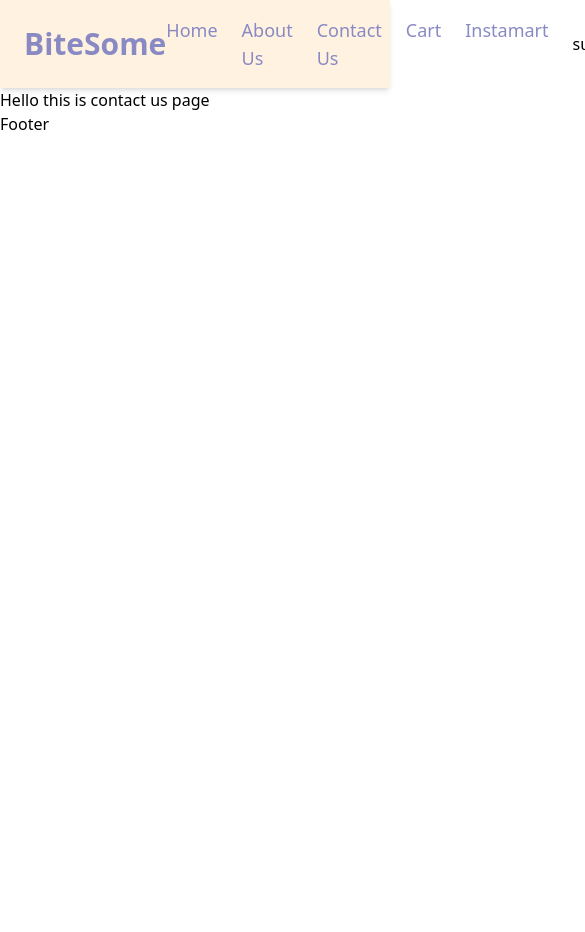
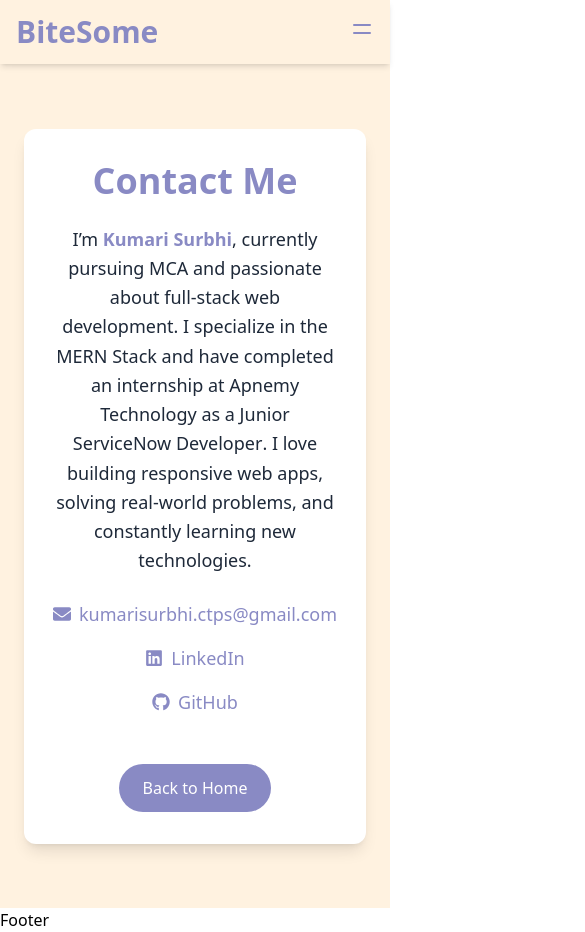
Before and after one commit to its-surbhi02/react-project, a React (Vite) app: page /contact in a window 390 px wide. Shown: the top 932 px of the page, 585 px wide, since content can reach past the window. Before the commit the page ends 844 px from the top, so only its background shows below. Built offline with nearby package versions, Linux system fonts and the light colour scheme.

Commit message:
fixes bugs

```diff
--- a/package.json
+++ b/package.json
@@ -19,6 +19,7 @@
     "@tailwindcss/postcss": "^4.1.11",
     "react": "^19.0.0",
     "react-dom": "^19.0.0",
+    "react-icons": "^5.5.0",
     "react-redux": "^9.2.0",
     "react-router": "^7.6.3",
     "react-router-dom": "^7.6.3",
--- a/src/components/About.js
+++ b/src/components/About.js
@@ -3,10 +3,42 @@ import { Outlet } from "react-router";
 const About = () =>{
 
     return (
-        <div>
-            <h1>About us page</h1>
-            <Outlet/>
-        </div>
+        <>
+        <div className="bg-[#fff2e0] min-h-screen flex flex-col items-center px-6 py-12 text-gray-800">
+      <div className="max-w-4xl text-center">
+        <h1 className="text-5xl font-bold text-[#898ac4] mb-4">Welcome to BiteSome</h1>
+        <p className="text-xl text-[#a2aadb] mb-8 italic">Crafted with care. Delivered with code.</p>
+
+        <p className="text-lg mb-4 leading-relaxed">
+          <span className="font-semibold text-[#898ac4]">BiteSome</span> is a food delivery web app designed and developed as a
+          solo project using <span className="font-medium">React</span>. It's a single-page application (SPA) that showcases not only a smooth user experience, but also my dedication to frontend development, UI design, and component-based architecture.
+        </p>
+
+        <p className="text-lg mb-4 leading-relaxed">
+          This project isn’t about real food delivery—it’s about showing what’s possible when creativity meets code.
+          From routing and responsive layouts to reusable components and clean design,
+          BiteSome reflects my journey as a developer who loves building user-first applications.
+        </p>
+
+        <p className="text-lg mb-4 leading-relaxed">
+          As a solo developer, I took on the roles of designer, developer, and tester to create a seamless and
+          visually appealing experience that feels alive and easy to use.
+        </p>
+
+        <p className="text-lg mb-8 leading-relaxed">
+          Whether you're here to explore my skills, or just curious about my passion for development—thank you for stopping by!
+        </p>
+
+        <a
+          href="/"
+          className="inline-block px-6 py-3 rounded-full bg-[#898ac4] text-white hover:bg-[#a2aadb] transition shadow-md"
+        >
+          Back to Home
+        </a>
+      </div>
+    </div>
+    <Outlet/>
+    </>
     )
 }
 export default About;
--- a/src/components/Contact.js
+++ b/src/components/Contact.js
@@ -1,4 +1,65 @@
-const Contact = () =>{
-    return <h1>Hello this is contact us page</h1>
-}
-export default Contact;
+import React from "react";
+import { FaLinkedin, FaGithub, FaEnvelope } from "react-icons/fa";
+import { Link } from "react-router";
+
+const ContactUs = () => {
+  return (
+    <div className="bg-[#fff2e0] min-h-screen flex flex-col items-center justify-center px-6 py-12 text-gray-800">
+      <div className="max-w-3xl w-full bg-white shadow-lg rounded-xl p-8 text-center">
+        <h1 className="text-4xl font-bold text-[#898ac4] mb-6">
+          Contact Me
+        </h1>
+
+        <p className="text-lg mb-6 leading-relaxed">
+          I’m <span className="font-semibold text-[#898ac4]">Kumari Surbhi</span>,
+          currently pursuing <span className="font-medium">MCA</span> and passionate about full-stack web development.
+          I specialize in the <span className="font-medium">MERN Stack</span> and have completed an internship at <span className="font-medium">Apnemy Technology </span>
+           as a <span className="font-medium">Junior ServiceNow Developer</span>. I love building responsive web apps, solving real-world problems, and constantly learning new technologies.
+        </p>
+
+        <div className="flex flex-col items-center space-y-4 text-lg mb-8">
+          {/* Email */}
+          <a
+            href="mailto:kumarisurbhi.ctps@gmail.com"
+            className="flex items-center space-x-2 text-[#898ac4] hover:text-[#a2aadb] transition"
+          >
+            <FaEnvelope />
+            <span>kumarisurbhi.ctps@gmail.com</span>
+          </a>
+
+          {/* LinkedIn */}
+          <a
+            href="https://www.linkedin.com/in/kumari-surbhi02/"
+            target="_blank"
+            rel="noopener noreferrer"
+            className="flex items-center space-x-2 text-[#898ac4] hover:text-[#a2aadb] transition"
+          >
+            <FaLinkedin />
+            <span>LinkedIn</span>
+          </a>
+
+          {/* GitHub */}
+          <a
+            href="https://github.com/its-surbhi02"
+            target="_blank"
+            rel="noopener noreferrer"
+            className="flex items-center space-x-2 text-[#898ac4] hover:text-[#a2aadb] transition"
+          >
+            <FaGithub />
+            <span>GitHub</span>
+          </a>
+        </div>
+
+        {/* Back to Home Button */}
+        <Link
+          to="/"
+          className="inline-block px-6 py-3 mt-4 rounded-full bg-[#898ac4] text-white hover:bg-[#a2aadb] transition"
+        >
+          Back to Home
+        </Link>
+      </div>
+    </div>
+  );
+};
+
+export default ContactUs;
--- a/src/components/Header.js
+++ b/src/components/Header.js
@@ -12,41 +12,46 @@ const Title = () => (
 
 const Header = () => {
   const [isLoggedIn, setIsLoggedIn] = useState(false);
-
-  const {user} = useContext(userContext);
+  const [menuOpen, setMenuOpen] = useState(false);
+  const { user } = useContext(userContext);
 
   return (
-    <header className="flex justify-between items-center px-6 py-4 bg-[#fff2e0] shadow-md">
+    <header className="bg-[#fff2e0] shadow-md sticky top-0 z-50">
+      <div className="max-w-7xl mx-auto px-4 sm:px-6 lg:px-8">
+        <div className="flex justify-between items-center h-16">
+          {/* Title */}
           <Title />
-      <nav className="flex items-center space-x-6">
+
+          {/* Hamburger Icon (Mobile) */}
+          <div className="md:hidden">
+            <button onClick={() => setMenuOpen(!menuOpen)} className="text-[#898ac4] focus:outline-none">
+              <svg
+                className="w-6 h-6"
+                fill="none"
+                stroke="currentColor"
+                viewBox="0 0 24 24"
+                xmlns="http://www.w3.org/2000/svg"
+              >
+                {menuOpen ? (
+                  <path strokeLinecap="round" strokeLinejoin="round" strokeWidth="2" d="M6 18L18 6M6 6l12 12" />
+                ) : (
+                  <path strokeLinecap="round" strokeLinejoin="round" strokeWidth="2" d="M4 8h16M4 16h16" />
+                )}
+              </svg>
+            </button>
+          </div>
+
+          {/* Desktop Navigation */}
+          <nav className="hidden md:flex items-center space-x-6">
             <ul className="flex space-x-6 text-lg font-medium text-[#898ac4]">
-    <li>
-      <Link to="/" className="hover:text-[#a2aadb] transition">
-        Home
-      </Link>
-    </li>
-    <li>
-      <Link to="/about" className="hover:text-[#a2aadb] transition">
-        About Us
-      </Link>
-    </li>
-    <li>
-      <Link to="/contact" className="hover:text-[#a2aadb] transition">
-        Contact Us
-      </Link>
-    </li>
-    <li>
-      <Link to="/cart" className="hover:text-[#a2aadb] transition">
-        Cart
-      </Link>
-    </li>
-    <li>
-      <Link to="/instamart" className="hover:text-[#a2aadb] transition">
-        Instamart
-      </Link>
-    </li>
+              <li><Link to="/" className="hover:text-[#a2aadb] transition">Home</Link></li>
+              <li><Link to="/about" className="hover:text-[#a2aadb] transition">About Us</Link></li>
+              <li><Link to="/contact" className="hover:text-[#a2aadb] transition">Contact Us</Link></li>
+              <li><Link to="/cart" className="hover:text-[#a2aadb] transition">Cart</Link></li>
+              <li><Link to="/instamart" className="hover:text-[#a2aadb] transition">Instamart</Link></li>
             </ul>
-  <span>{user.name}</span>
+
+            <span className="text-[#898ac4]">{user.name}</span>
             {isLoggedIn ? (
               <button
                 onClick={() => setIsLoggedIn(false)}
@@ -63,7 +68,45 @@ const Header = () => {
               </button>
             )}
           </nav>
+        </div>
 
+        {/* Mobile Menu */}
+        {menuOpen && (
+          <div className="md:hidden mt-2">
+            <ul className="space-y-3 text-lg font-medium text-[#898ac4]">
+              <li><Link to="/" onClick={() => setMenuOpen(false)}>Home</Link></li>
+              <li><Link to="/about" onClick={() => setMenuOpen(false)}>About Us</Link></li>
+              <li><Link to="/contact" onClick={() => setMenuOpen(false)}>Contact Us</Link></li>
+              <li><Link to="/cart" onClick={() => setMenuOpen(false)}>Cart</Link></li>
+              <li><Link to="/instamart" onClick={() => setMenuOpen(false)}>Instamart</Link></li>
+              <li><span>{user.name}</span></li>
+              <li>
+                {isLoggedIn ? (
+                  <button
+                    onClick={() => {
+                      setIsLoggedIn(false);
+                      setMenuOpen(false);
+                    }}
+                    className="w-full px-4 py-2 bg-[#898ac4] text-white rounded-xl hover:bg-[#a2aadb] transition"
+                  >
+                    Logout
+                  </button>
+                ) : (
+                  <button
+                    onClick={() => {
+                      setIsLoggedIn(true);
+                      setMenuOpen(false);
+                    }}
+                    className="w-full px-4 py-2 bg-[#898ac4] text-white rounded-xl hover:bg-[#a2aadb] transition"
+                  >
+                    Login
+                  </button>
+                )}
+              </li>
+            </ul>
+          </div>
+        )}
+      </div>
     </header>
   );
 };
```
Also changed, not shown: 1 other file (tests, documents, lock files or other folders). Lines whose indentation alone changed are shown as unchanged.
